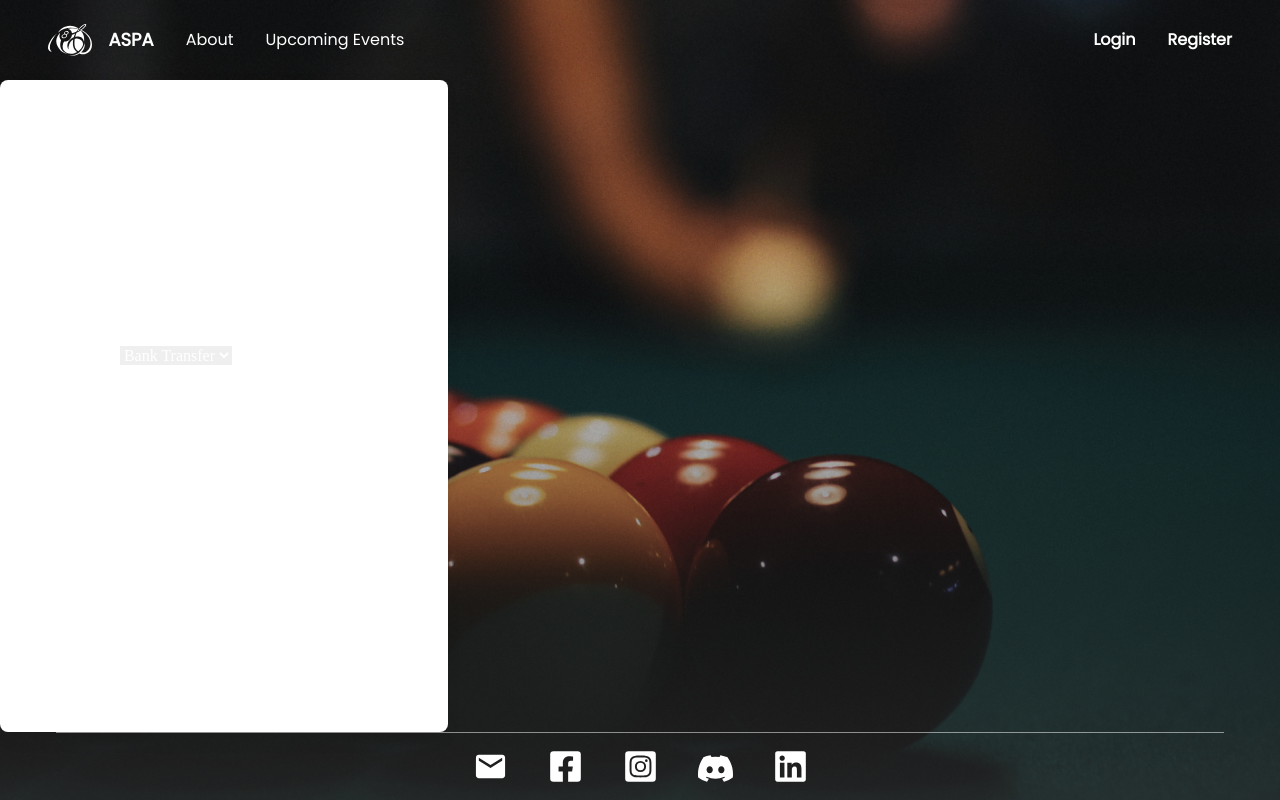
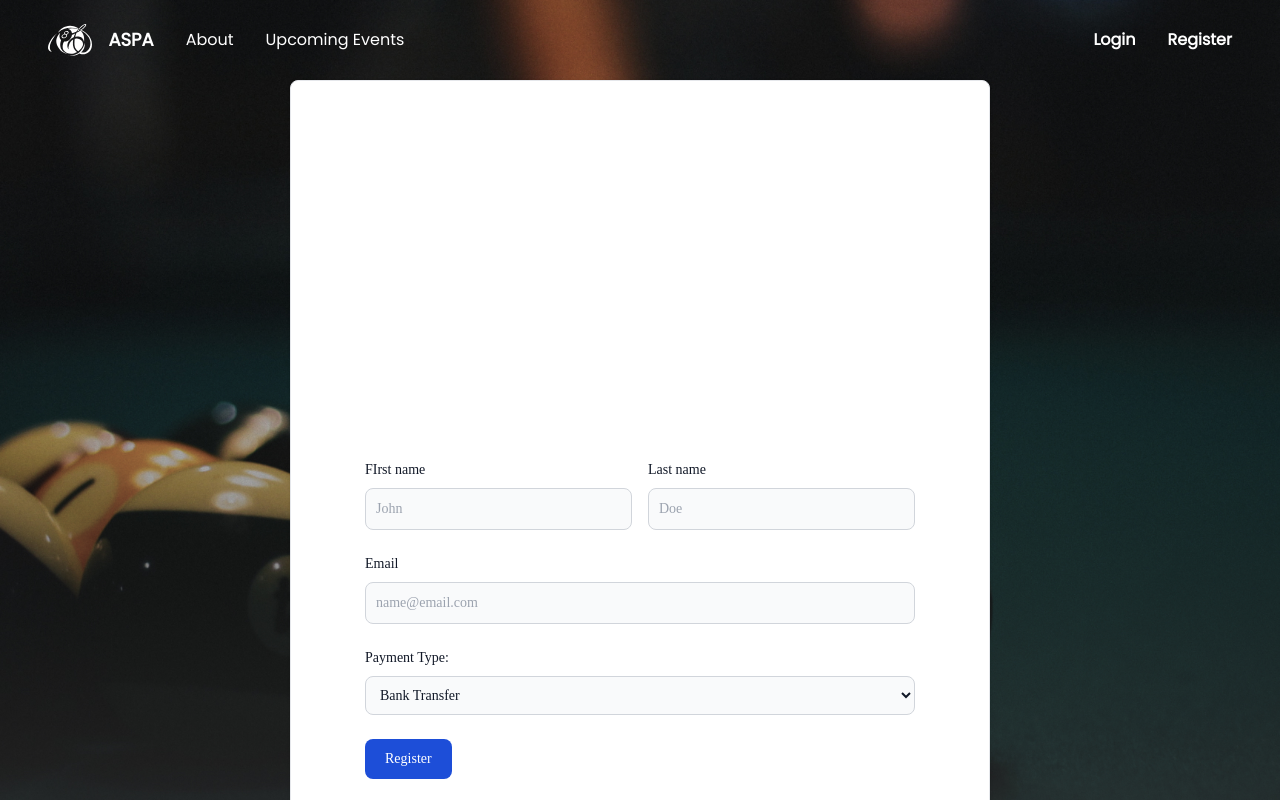
Before and after one commit to UoaWDCC/aspa-portal-v2, a React (Create React App) app in the folder packages/frontend/: page /register in a window 1280 px wide. Built offline with nearby package versions, Linux system fonts and the light colour scheme; a web font is replaced by a local one.

Commit message:
changed register form design

```diff
--- a/packages/frontend/package.json
+++ b/packages/frontend/package.json
@@ -26,6 +26,7 @@
 		"react-icons": "^4.3.1",
 		"react-router-dom": "^6.3.0",
 		"react-scripts": "5.0.1",
+		"tw-elements": "^1.0.0-beta2",
 		"web-vitals": "^2.1.4"
 	},
 	"devDependencies": {
--- /dev/null
+++ b/packages/frontend/src/routes/FormStyles.css
@@ -0,0 +1,20 @@
+.form {
+    display: flex;
+    flex-direction: column;
+    align-items: center;
+    min-width: 600px;
+    max-width: 700px;
+    margin-left: auto;
+    margin-right: auto;
+    padding: 60px;
+}
+
+.title {
+    font-size: 30px;
+    font-weight: bold;
+    margin-bottom: 10px;
+}
+
+.width {
+    min-width: 550px;
+}
--- a/packages/frontend/src/routes/NewForm.jsx
+++ b/packages/frontend/src/routes/NewForm.jsx
@@ -1,48 +1,89 @@
 import { useState } from "react";
+import "./FormStyles.css";
 
 const Create = () => {
-  const [name, setName] = useState("");
+  const [firstName, setFirstName] = useState("");
+  const [lastName, setLastName] = useState("");
   const [email, setEmail] = useState("");
   const [paymentType, setPaymentType] = useState("");
   const [isPending, setIsPending] = useState(false);
 
   const handleSubmit = (e) => {
     e.preventDefault();
-    const player = { name, email, paymentType };
+    const player = { firstName, lastName, email, paymentType };
     console.log(player);
     setIsPending(true);
     // Make API call or perform other actions here
   };
 
   return (
-    <div className="create block max-w-md rounded-lg bg-white p-6 shadow-[0_2px_15px_-3px_rgba(0,0,0,0.07),0_10px_20px_-2px_rgba(0,0,0,0.04)] dark:bg-neutral-700">
+    <div className="block p-6 bg-white border border-gray-200 rounded-lg shadow dark:bg-gray-800 dark:border-gray-700 form">
       {/* Info */}
-      <h2>Register</h2>
+      <h1 className="title">Registration Form</h1>
+      <br />
       <p>
         Bring your cue skills, friends, and pool rivals for a casual night of
         pool! Limited availability so sign up to confirm your spot! (This form
         will close upon reaching capacity so if you're reading this it's not too
         late :D)
       </p>
+      <br />
       <p>Thursday 19th May 2022, 6:30 - 8:00 PM</p>
+      <br />
       <p>9 City Road, Orange Pool Club</p>
+      <br />
       <p>$6.00 with ASPA membership</p>
+      <br />
 
       <form onSubmit={handleSubmit}>
-        <div>
-          <label htmlFor="name">Full Name</label>
-          <input
-            type="text"
-            id="name"
-            required
-            value={name}
-            onChange={(e) => setName(e.target.value)}
-          />
+        <div className="grid grid-cols-2 gap-4 width">
+          <div className="mb-6">
+            <label
+              htmlFor="firstName"
+              className="block mb-2 text-sm font-medium text-gray-900 dark:text-white"
+            >
+              FIrst name
+            </label>
+            <input
+              className="bg-gray-50 border border-gray-300 text-gray-900 text-sm rounded-lg focus:ring-blue-500 focus:border-blue-500 block w-full p-2.5 dark:bg-gray-700 dark:border-gray-600 dark:placeholder-gray-400 dark:text-white dark:focus:ring-blue-500 dark:focus:border-blue-500"
+              placeholder="John"
+              type="text"
+              id="firstName"
+              required
+              value={firstName}
+              onChange={(e) => setFirstName(e.target.value)}
+            />
+          </div>
+
+          <div className="mb-6">
+            <label
+              htmlFor="lastName"
+              className="block mb-2 text-sm font-medium text-gray-900 dark:text-white"
+            >
+              Last name
+            </label>
+            <input
+              className="bg-gray-50 border border-gray-300 text-gray-900 text-sm rounded-lg focus:ring-blue-500 focus:border-blue-500 block w-full p-2.5 dark:bg-gray-700 dark:border-gray-600 dark:placeholder-gray-400 dark:text-white dark:focus:ring-blue-500 dark:focus:border-blue-500"
+              placeholder="Doe"
+              type="text"
+              id="lastName"
+              required
+              value={lastName}
+              onChange={(e) => setLastName(e.target.value)}
+            />
+          </div>
         </div>
 
-        <div>
-          <label htmlFor="email">Email</label>
+        <div className="mb-6">
+          <label
+            htmlFor="email"
+            className="block mb-2 text-sm font-medium text-gray-900 dark:text-white"
+          >
+            Email
+          </label>
           <input
+            className="bg-gray-50 border border-gray-300 text-gray-900 text-sm rounded-lg focus:ring-blue-500 focus:border-blue-500 block w-full p-2.5 dark:bg-gray-700 dark:border-gray-600 dark:placeholder-gray-400 dark:text-white dark:focus:ring-blue-500 dark:focus:border-blue-500"
+            placeholder="name@email.com"
             type="email"
             id="email"
             required
@@ -51,9 +92,15 @@ const Create = () => {
           />
         </div>
 
-        <div>
-          <label htmlFor="paymentType">Payment Type:</label>
+        <div className="mb-6">
+          <label
+            htmlFor="paymentType"
+            className="block mb-2 text-sm font-medium text-gray-900 dark:text-white"
+          >
+            Payment Type:
+          </label>
           <select
+            className="bg-gray-50 border border-gray-300 text-gray-900 text-sm rounded-lg focus:ring-blue-500 focus:border-blue-500 block w-full p-2.5 dark:bg-gray-700 dark:border-gray-600 dark:placeholder-gray-400 dark:text-white dark:focus:ring-blue-500 dark:focus:border-blue-500"
             id="paymentType"
             value={paymentType}
             onChange={(e) => setPaymentType(e.target.value)}
@@ -63,7 +110,14 @@ const Create = () => {
           </select>
         </div>
 
-        {!isPending && <button type="submit">Register</button>}
+        {!isPending && (
+          <button
+            type="submit"
+            className="text-white bg-blue-700 hover:bg-blue-800 focus:ring-4 focus:outline-none focus:ring-blue-300 font-medium rounded-lg text-sm w-full sm:w-auto px-5 py-2.5 text-center dark:bg-blue-600 dark:hover:bg-blue-700 dark:focus:ring-blue-800"
+          >
+            Register
+          </button>
+        )}
         {isPending && <button disabled>Registering...</button>}
       </form>
     </div>
```
Also changed, not shown: packages/frontend/src/styles/FormStyles.css (deleted), 1 other file (tests, documents, lock files or other folders).
